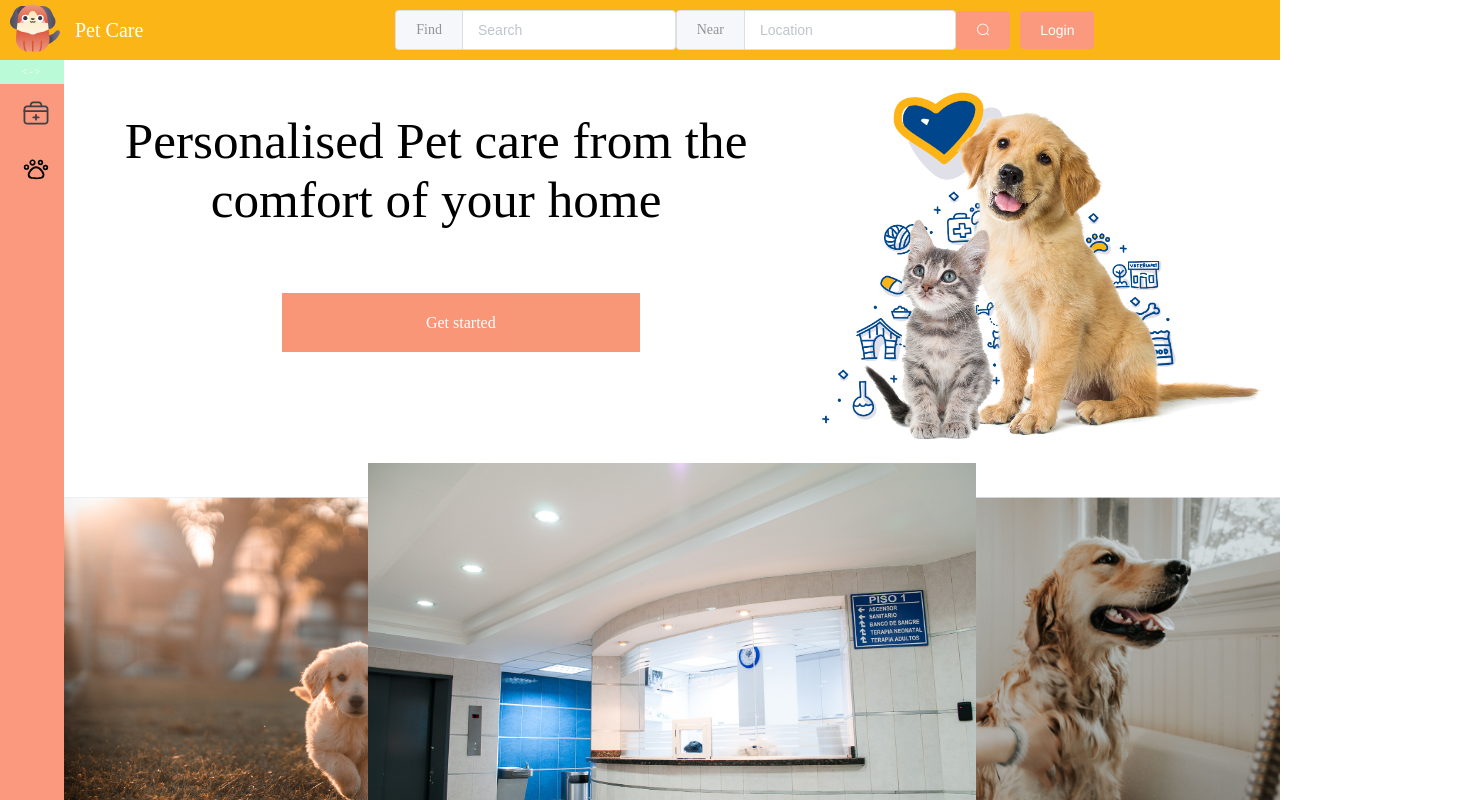
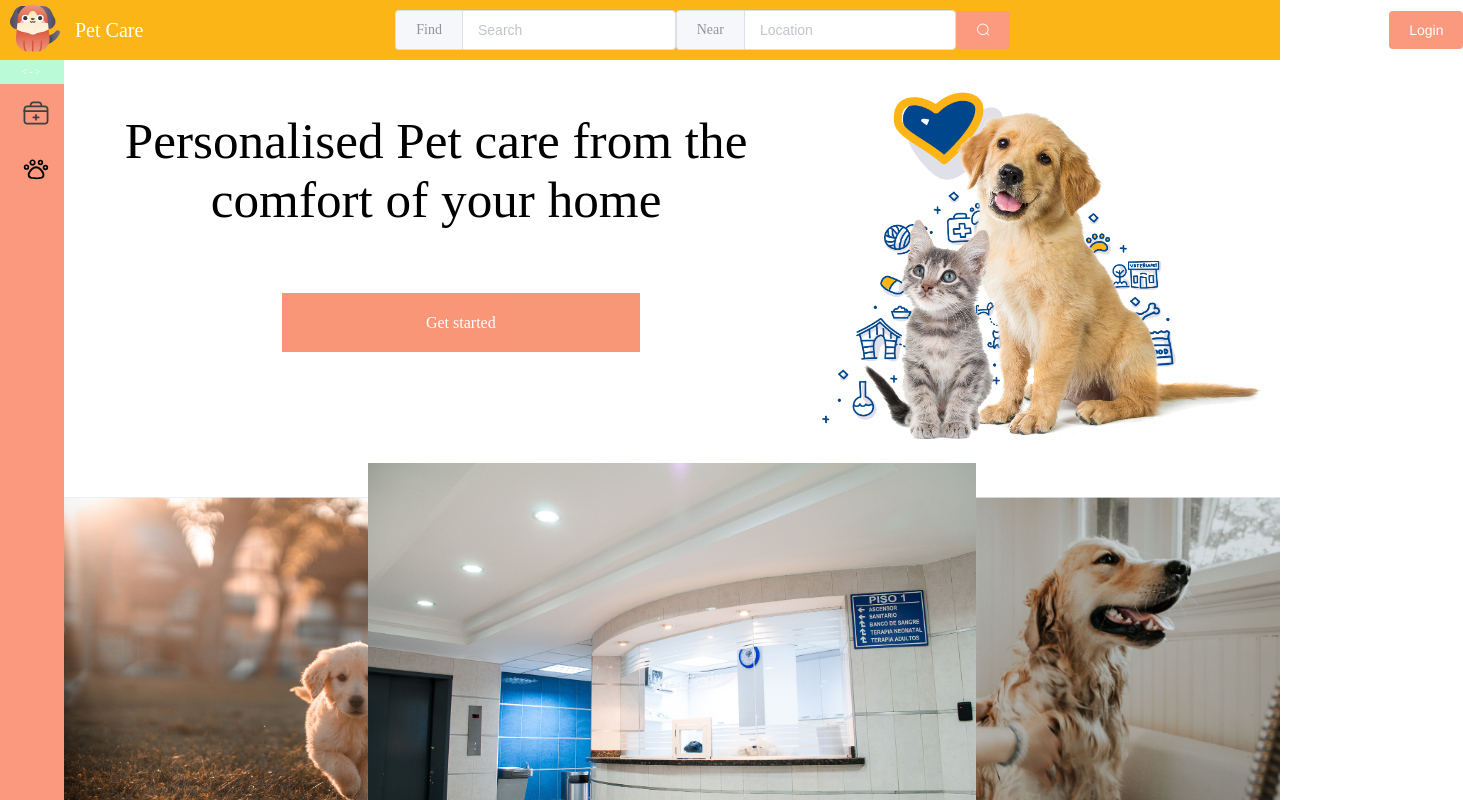
Before and after one commit to BarryTong98/PetCare, a Vue app: page /#/aboutus in a window 1280 px wide. Shown: the top 800 px of the page, 1463 px wide, since content can reach past the window. Built offline with nearby package versions, Linux system fonts and the light colour scheme.

Commit message:
Login Button

```diff
--- a/src/components/HomePage/Home.vue
+++ b/src/components/HomePage/Home.vue
@@ -2,13 +2,13 @@
   <el-container class="home-container">
     <!--头部区域-->
     <el-header>
-      <div style="margin-right: 20%">
+      <div>
         <a href="http://localhost:8080/#/welcome">
-          <img src="../../assets/img/dogicon.svg" alt="missing"/>
+          <img class="dogimg" src="../../assets/img/dogicon.svg" alt="missing"/>
         </a>
         <span class="homeName">Pet Care</span>
       </div>
-      <div style="font-family: PPWoodland-Bold">
+      <div class="searchInput" style="font-family: PPWoodland-Bold">
         <el-input  placeholder="Search" v-model="input1">
           <div  slot="prepend">Find</div>
         </el-input>
@@ -16,7 +16,7 @@
           <template slot="prepend">Near</template>
         </el-input>
         <el-button  class="searchBtn" type="info" icon="el-icon-search"></el-button>
-        <el-button  type="info" class="signoutButton" @click="logout">Login</el-button>
+        <el-button style="margin-right: -55%;margin-left: 55%" type="info" class="signoutButton" @click="logout">Login</el-button>
       </div>
 
     </el-header>
@@ -131,6 +131,9 @@ export default {
 
 <style lang="less" scoped>
 
+.searchInput{
+  margin-left: 20%;
+}
 
 body {
 
@@ -168,7 +171,7 @@ body {
   > div {
     display: flex;
     align-items: center;
-    img {
+    .dogimg {
       width: 50px;
       height: 50px;
       margin-left: 10px;
```
